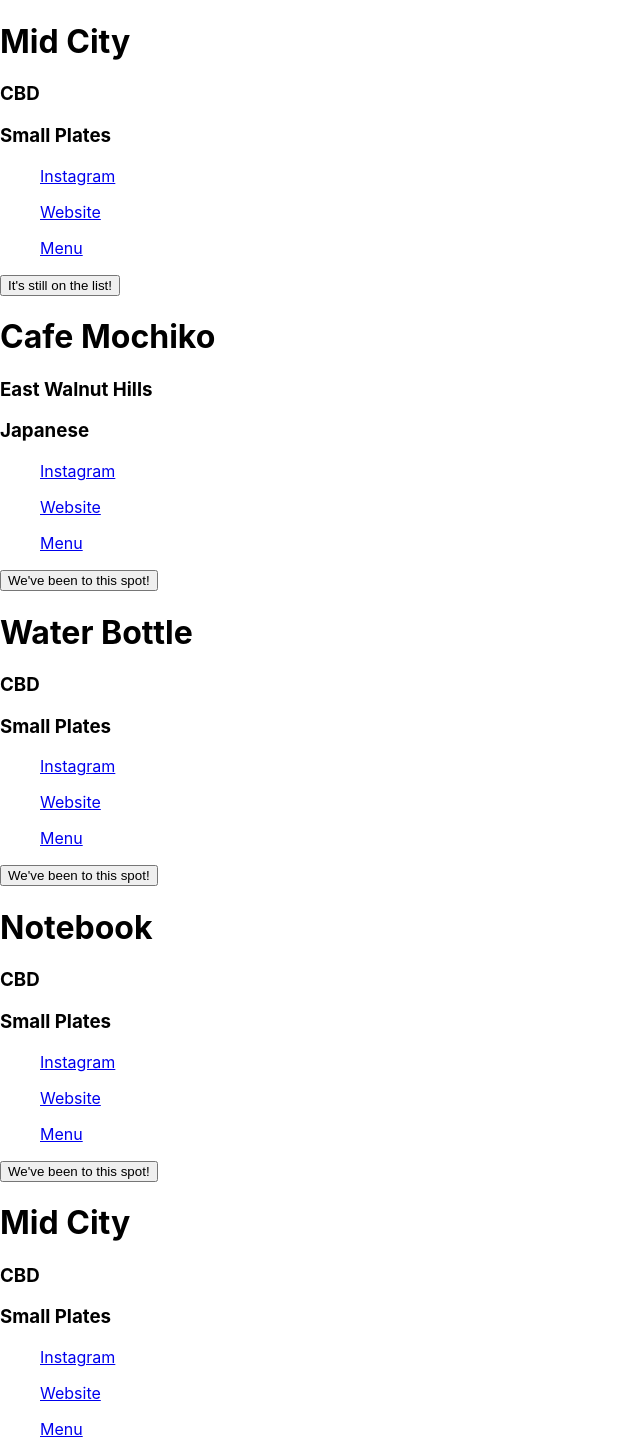
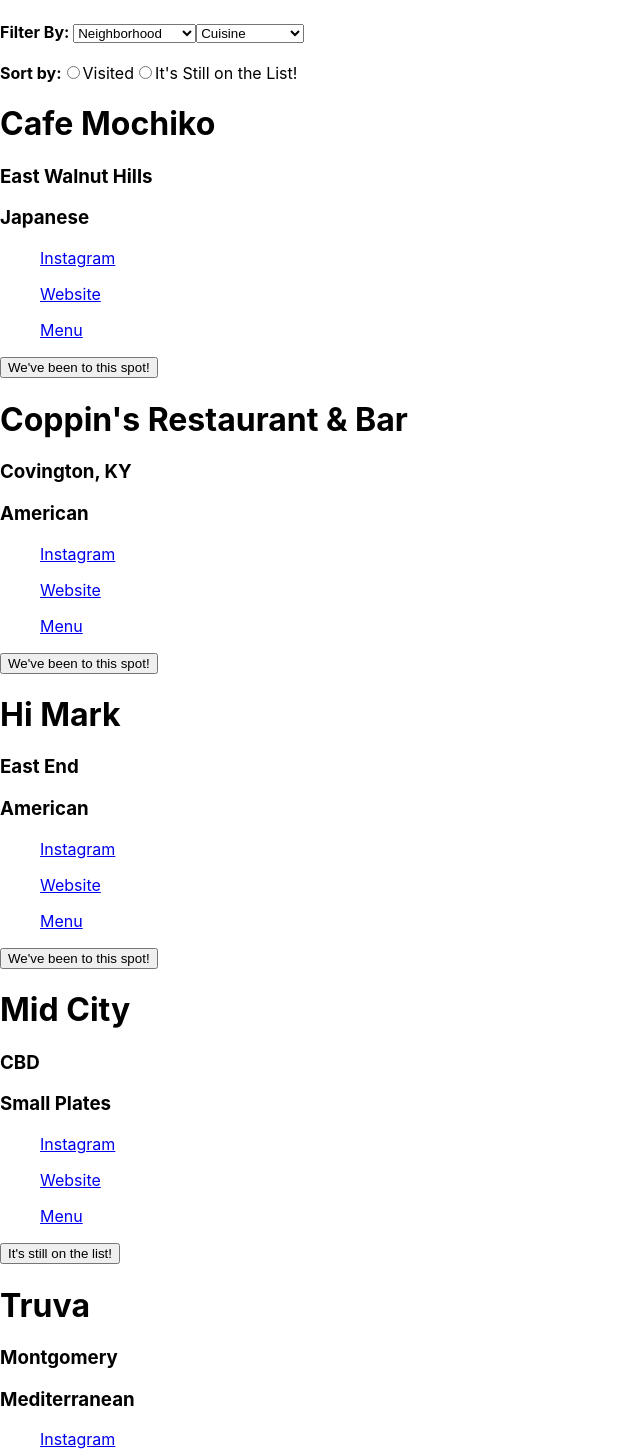
Before and after one commit to HannahChristmas/cincy-eats-react-phase-2, a React (Create React App) app: page /restaurants in a window 1280 px wide. Shown: the part 120-1574 px from the top of the page, without its empty margins (0-640 px from the left). Built offline with nearby package versions, Linux system fonts and the light colour scheme; data requests are answered from the project's data file.

Commit message:
Initial Search Component Built
Build search bar component to include a variety of cuisines and neighborhoods

```diff
--- a/db.json
+++ b/db.json
@@ -1,15 +1,5 @@
 {
   "restaurants": [
-    {
-      "id": 1,
-      "name": "Mid City",
-      "neighborhood": "CBD",
-      "cuisine": "Small Plates",
-      "instagram": "https://www.instagram.com/midcitycinti/?hl=en",
-      "website": "https://www.midcitycinti.com/",
-      "menu": "https://www.midcitycinti.com/menu",
-      "visited": true
-    },
     {
         "id": 1,
         "name": "Cafe Mochiko",
@@ -21,35 +11,45 @@
         "visited": false
       },
       {
-      "id": 1,
-      "name": "Water Bottle",
-      "neighborhood": "CBD",
-      "cuisine": "Small Plates",
-      "instagram": "https://www.instagram.com/midcitycinti/?hl=en",
-      "website": "https://www.midcitycinti.com/",
-      "menu": "https://www.midcitycinti.com/menu"
+        "id": 2,
+        "name": "Coppin's Restaurant & Bar",
+        "neighborhood": "Covington, KY",
+        "cuisine": "American",
+        "instagram": "https://www.instagram.com/coppinsrestaurant/",
+        "website": "http://hotelcovington.com/dining/coppins/",
+        "menu": "https://hotelcovington.com/wp-content/uploads/2022/09/Fall-Dinner-9.25.pdf"
       },
       {
-      "id": 1,
-      "name": "Notebook",
-      "neighborhood": "CBD",
-      "cuisine": "Small Plates",
-      "instagram": "https://www.instagram.com/midcitycinti/?hl=en",
-      "website": "https://www.midcitycinti.com/",
-      "menu": "https://www.midcitycinti.com/menu"
+        "id": 3,
+        "name": "Hi Mark",
+        "neighborhood": "East End",
+        "cuisine": "American",
+        "instagram": "https://www.instagram.com/thehimark/",
+        "website": "https://www.thehimark.com/",
+        "menu": "https://www.thehimark.com/pdfs/current-menu-hi-mark.pdf"
       },
     {
-      "id": 1,
+      "id": 4,
       "name": "Mid City",
       "neighborhood": "CBD",
       "cuisine": "Small Plates",
       "instagram": "https://www.instagram.com/midcitycinti/?hl=en",
       "website": "https://www.midcitycinti.com/",
-      "menu": "https://www.midcitycinti.com/menu"
+      "menu": "https://www.midcitycinti.com/menu",
+      "visited": true
     },
     {
-      "id": 1,
-      "name": "Mid City",
+      "id": 5,
+      "name": "Truva",
+      "neighborhood": "Montgomery",
+      "cuisine": "Mediterranean",
+      "instagram": "https://www.truvaturkishkitchen.com/",
+      "website": "https://www.truvaturkishkitchen.com/",
+      "menu": "https://www.truvaturkishkitchen.com/our-menu/"
+    },
+    {
+      "id": 6,
+      "name": "Paper",
       "neighborhood": "CBD",
       "cuisine": "Small Plates",
       "instagram": "https://www.instagram.com/midcitycinti/?hl=en",
--- a/src/components/App.js
+++ b/src/components/App.js
@@ -25,9 +25,6 @@
           <NewRestaurantForm />
         </Route>
       </Switch>
-      {/* <header>
-        <h1>Welcome</h1>
-      </header> */}
     </div>
   );
 }
--- a/src/components/RestaurantList.js
+++ b/src/components/RestaurantList.js
@@ -5,14 +5,13 @@
 
     const restaurantsOnInitialRender = allRestaurants.map(restaurant => {
         return (
-            <RestaurantCard restaurant={restaurant} allRestaurants={allRestaurants} setAllRestaurants={setAllRestaurants}/>
+            <RestaurantCard key={restaurant.id} restaurant={restaurant} allRestaurants={allRestaurants} setAllRestaurants={setAllRestaurants}/>
         )
     })
 
     return(
 
         <div>
-        <h1>All of Our Restaurants</h1>
         {restaurantsOnInitialRender}
         </div>
     )
--- a/src/components/RestaurantPage.js
+++ b/src/components/RestaurantPage.js
@@ -4,6 +4,7 @@
 import { Route, Switch } from "react-router-dom";
 import RestaurantList from "./RestaurantList";
 import NewRestaurantForm from "./NewRestaurantForm";
+import SearchBar from "./SearchBar";
 
 
 function RestaurantPage() {
@@ -18,6 +19,8 @@
 
   return (
     <main>
+       <h1>All of Our Restaurants</h1>
+      <SearchBar />
       <RestaurantList allRestaurants={allRestaurants} setAllRestaurants={setAllRestaurants}/>
       <NewRestaurantForm />
       {/* <Search />
--- /dev/null
+++ b/src/components/SearchBar.js
@@ -0,0 +1,48 @@
+import React from "react";
+
+function SearchBar(){
+
+
+
+    return (
+        <div>
+        <strong>Filter By: </strong>
+        <select>
+            <option value="Neighborhood">Neighborhood</option>
+            <option value="CBD">CBD</option>
+            <option value="Covington, KY">Covington, KY</option>
+            <option value="East End">East End</option>
+            <option value="East Walnut Hills">East Walnut Hills</option>
+            <option value="Montgomery">Montgomery</option>
+        </select>
+        <select>
+            <option value="Cusine">Cuisine</option>
+            <option value="American">American</option>
+            <option value="Japanese">Japanese</option>
+            <option value="Mediterranean">Mediterranean</option>
+            <option value="Small Plates">Small Plates</option>
+        </select><br></br><br></br>
+        <strong>Sort by:</strong>
+        <label>
+            <input
+                type="radio"
+                value="Visited"
+                name="sort"
+                // checked=""
+            />
+            Visited
+        </label>
+        <label>
+            <input
+                type="radio"
+                value="It's Still on the List!"
+                name="sort"
+                // checked=""
+            />
+            It's Still on the List!
+        </label>
+        </div>
+    )
+}
+
+export default SearchBar;
```
Lines whose indentation alone changed are shown as unchanged.
